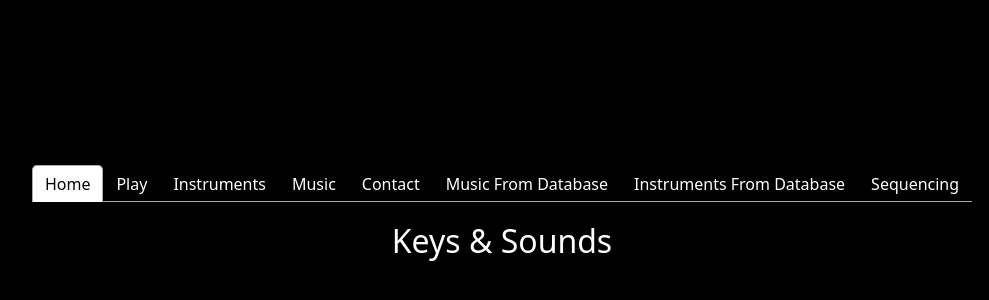
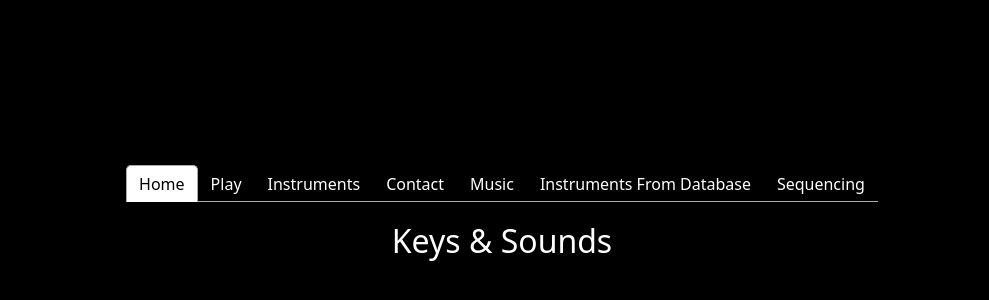
Before and after one commit to StephanColson/Piano-App, a React (Vite) app: page / in a window 1280 px wide. Shown: the part 178-478 px from the top of the page, without its empty margins (138-1127 px from the left). Built offline with nearby package versions, Linux system fonts and the light colour scheme.

Commit message:
Dockerfile toegevoegd (tab van de muziek verwijderd)

```diff
--- a/src/App.jsx
+++ b/src/App.jsx
@@ -32,9 +32,8 @@ function App() {
                   <Tab>Home</Tab>
                   <Tab>Play</Tab>
                   <Tab>Instruments</Tab>
+                  <Tab>Contact</Tab>
                   <Tab>Music</Tab>
-                  <Tab>Contact</Tab>
-                  <Tab>Music From Database</Tab>
                   <Tab>Instruments From Database</Tab>
                   <Tab>Sequencing</Tab>
               </TabList>
@@ -48,9 +47,6 @@ function App() {
               </TabPanel>
               <TabPanel>
                   <InstrumentTab instruments={INSTRUMENTS} searchQuery={searchQuery} setSearchQuery={setSearchQuery}/>
-              </TabPanel>
-              <TabPanel>
-                  <MusicTab songs={SONGS} searchQuery={searchQuery} setSearchQuery={setSearchQuery}/>
               </TabPanel>
               <TabPanel>
                   <ContactTab/>
```
Also changed, not shown: 1 other file (tests, documents, lock files or other folders).
